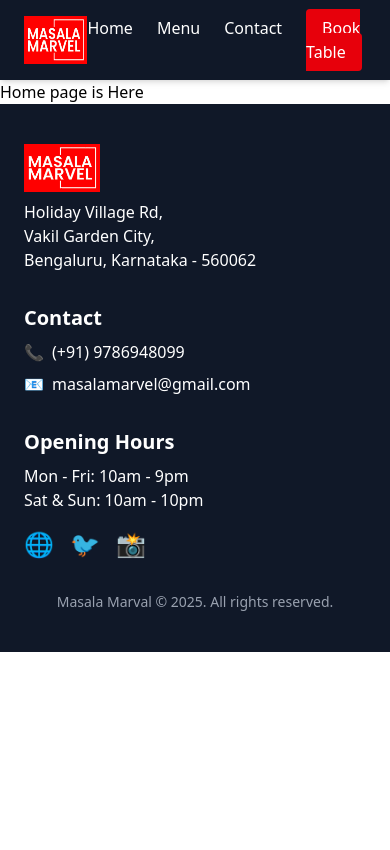
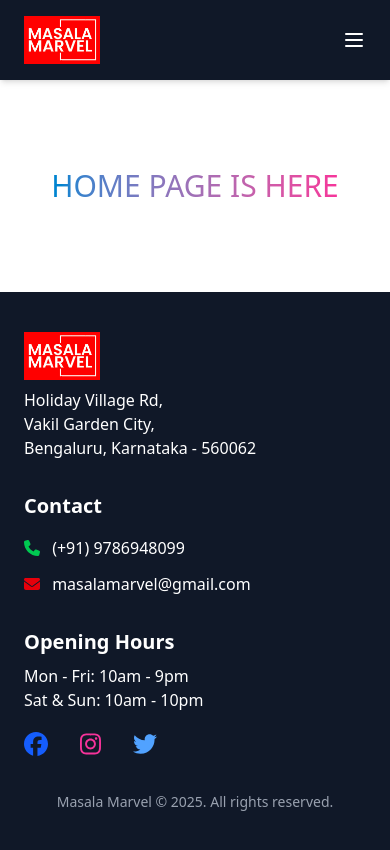
Before and after one commit to iahmadiqbal/iahmadiqbal-masala-marvel-restaurant-website, a Vue app: page / in a window 390 px wide. Built offline with nearby package versions, Linux system fonts and the light colour scheme.

Commit message:
icons and responsive

```diff
--- a/package.json
+++ b/package.json
@@ -9,6 +9,10 @@
     "preview": "vite preview"
   },
   "dependencies": {
+    "@fortawesome/fontawesome-svg-core": "^6.7.2",
+    "@fortawesome/free-brands-svg-icons": "^6.7.2",
+    "@fortawesome/free-solid-svg-icons": "^6.7.2",
+    "@fortawesome/vue-fontawesome": "^3.0.8",
     "@tailwindcss/vite": "^4.1.7",
     "tailwindcss": "^4.1.7",
     "vue": "^3.5.13",
--- a/src/components/Footer.vue
+++ b/src/components/Footer.vue
@@ -1,22 +1,35 @@
 <template>
   <footer class="bg-gray-900 text-white px-6 py-10">
-    <div class="max-w-6xl mx-auto grid md:grid-cols-3 gap-8">
+    <div class="max-w-6xl mx-auto grid grid-cols-1 md:grid-cols-3 gap-8">
+
       <!-- Address -->
       <div>
         <RouterLink to="/">
-            <img class="h-12 mb-2" src="../assets/logo-1.png" alt="Masala Marval">
+          <img class="h-12 md:mx-0 mb-2" src="../assets/logo-1.png" alt="Masala Marvel" />
         </RouterLink>
-        <p>Holiday Village Rd,<br />Vakil Garden City,<br />Bengaluru, Karnataka - 560062</p>
+        <p>
+          Holiday Village Rd,<br />
+          Vakil Garden City,<br />
+          Bengaluru, Karnataka - 560062
+        </p>
       </div>
 
       <!-- Contact Info -->
       <div>
-        <h2 class="text-xl font-bold mb-2">Contact</h2>
-        <p class="flex items-center gap-2">
-          📞 <span>(+91) 9786948099</span>
+        <h2 class="text-xl font-bold mb-4">Contact</h2>
+
+        <p class="mb-3">
+          <font-awesome-icon class="mr-2 text-green-500" :icon="['fas', 'phone']" />
+          <a href="tel:+919786948099">
+            (+91) 9786948099
+          </a>
         </p>
-        <p class="flex items-center gap-2 mt-2">
-          📧 <span>masalamarvel@gmail.com</span>
+
+        <p>
+          <font-awesome-icon class="mr-2 text-red-600" :icon="['fas', 'envelope']" />
+          <a href="mailto:masalamarvel@gmail.com" class="hover:underline">
+            masalamarvel@gmail.com
+          </a>
         </p>
       </div>
 
@@ -27,17 +40,23 @@
         <p>Sat & Sun: 10am - 10pm</p>
 
         <!-- Social Icons -->
-        <div class="flex gap-4 mt-4 text-2xl">
-          <a href="#" class="hover:text-blue-500">🌐</a>
-          <a href="#" class="hover:text-blue-400">🐦</a>
-          <a href="#" class="hover:text-pink-500">📸</a>
+        <div class="flex md:justify-start gap-8 mt-4 text-2xl">
+          <a href="#" class="text-blue-600 hover:text-blue-900">
+            <font-awesome-icon :icon="['fab', 'facebook']" />
+          </a>
+          <a href="#" class="text-pink-500 hover:text-pink-700">
+            <font-awesome-icon :icon="['fab', 'instagram']" />
+          </a>
+          <a href="#" class="text-blue-400 hover:text-blue-600">
+            <font-awesome-icon :icon="['fab', 'twitter']" />
+          </a>
         </div>
       </div>
     </div>
 
     <!-- Bottom Note -->
     <div class="text-center text-sm mt-8 text-gray-400">
-      Masala Marval &copy; 2025. All rights reserved.
+      Masala Marvel &copy; 2025. All rights reserved.
     </div>
   </footer>
 </template>
--- a/src/components/Header.vue
+++ b/src/components/Header.vue
@@ -1,29 +1,53 @@
 <template>
-  <nav class="bg-gray-900 shadow-md px-6 py-4 flex items-center justify-between">
-    <!-- Logo -->
-    <!-- <div class="text-2xl font-bold text-red-600">
-       MASALA MARVEL
-    </div> -->
-    <router-link to="">
-      <img class="h-12" src="../assets/logo-1.png" alt="Masala Marvel">
-    </router-link>
+  <nav class="bg-gray-900 shadow-md px-6 py-4">
+    <div class="flex items-center justify-between">
+      <router-link to="/">
+        <img class="h-12" src="../assets/logo-1.png" alt="Masala Marvel" />
+      </router-link>
 
-    <!-- Nav Links -->
-    <ul class="flex space-x-6 text-white font-medium">
+      <!-- Mobile toggle button -->
+      <button @click="isOpen = !isOpen" class="md:hidden text-white focus:outline-none">
+        <svg v-if="!isOpen" xmlns="http://www.w3.org/2000/svg" class="h-6 w-6" fill="none"
+          viewBox="0 0 24 24" stroke="currentColor">
+          <path stroke-linecap="round" stroke-linejoin="round" stroke-width="2"
+            d="M4 6h16M4 12h16M4 18h16" />
+        </svg>
+        <svg v-else xmlns="http://www.w3.org/2000/svg" class="h-6 w-6" fill="none"
+          viewBox="0 0 24 24" stroke="currentColor">
+          <path stroke-linecap="round" stroke-linejoin="round" stroke-width="2"
+            d="M6 18L18 6M6 6l12 12" />
+        </svg>
+      </button>
+
+      <!-- Desktop Menu -->
+      <ul class="hidden md:flex space-x-6 text-white font-medium">
+        <li><router-link to="/" class="hover:text-red-600">Home</router-link></li>
+        <li><router-link to="/menu" class="hover:text-red-600">Menu</router-link></li>
+        <li><router-link to="/contact" class="hover:text-red-600">Contact</router-link></li>
+        <li>
+          <router-link
+            to="/contact"
+            class="bg-red-600 text-white px-4 py-2 rounded hover:bg-red-700 transition"
+          >
+            Book Table
+          </router-link>
+        </li>
+      </ul>
+    </div>
+
+    <!-- Mobile Menu -->
+    <ul
+      v-if="isOpen"
+      class="md:hidden mt-4 flex flex-col space-y-4 text-white font-medium"
+    >
+      <li><router-link @click="isOpen = false" to="/" class="hover:text-red-600">Home</router-link></li>
+      <li><router-link @click="isOpen = false" to="/menu" class="hover:text-red-600">Menu</router-link></li>
+      <li><router-link @click="isOpen = false" to="/contact" class="hover:text-red-600">Contact</router-link></li>
       <li>
-        <router-link to="/" class="hover:text-red-600">Home</router-link>
-      </li>
-      <li>
-        <router-link to="/menu" class="hover:text-red-600">Menu</router-link>
-      </li>
-      <li>
-        <router-link to="/contact" class="hover:text-red-600">Contact</router-link>
-      </li>
-      <li>
-        <!-- Redirect Book Table to /contact -->
         <router-link
+          @click="isOpen = false"
           to="/contact"
-          class="bg-red-600 text-white px-4 py-2 rounded hover:bg-red-700 transition"
+          class="bg-red-600 text-white px-4 py-2 rounded hover:bg-red-700 transition inline-block"
         >
           Book Table
         </router-link>
@@ -31,3 +55,8 @@
     </ul>
   </nav>
 </template>
+
+<script setup>
+import { ref } from 'vue'
+const isOpen = ref(false)
+</script>
--- a/src/main.ts
+++ b/src/main.ts
@@ -2,6 +2,16 @@ import { createApp } from "vue";
 import "./style.css";
 import App from "./App.vue";
 import router from "./router";
+import { library } from '@fortawesome/fontawesome-svg-core'
+import { faPhone, faEnvelope } from '@fortawesome/free-solid-svg-icons'
+import { faFacebook, faInstagram, faTwitter } from '@fortawesome/free-brands-svg-icons'
+import { FontAwesomeIcon } from '@fortawesome/vue-fontawesome'
 
 
-createApp(App).use(router).mount("#app");
+library.add(faPhone, faEnvelope, faFacebook, faInstagram, faTwitter)
+
+const app = createApp(App)
+
+app.component('font-awesome-icon', FontAwesomeIcon)
+app.use(router)
+app.mount("#app")
--- a/src/views/Home.vue
+++ b/src/views/Home.vue
@@ -1,5 +1,5 @@
 <template>
-    <div>
-        <h1>Home page is Here</h1>
+    <div class="flex justify-center items-center h-53">
+        <h1 class="text-3xl bg-clip-text text-transparent bg-gradient-to-r from-sky-600 to-pink-500 uppercase">Home page is Here</h1>
     </div>
 </template>
```
Also changed, not shown: 1 other file (tests, documents, lock files or other folders).
